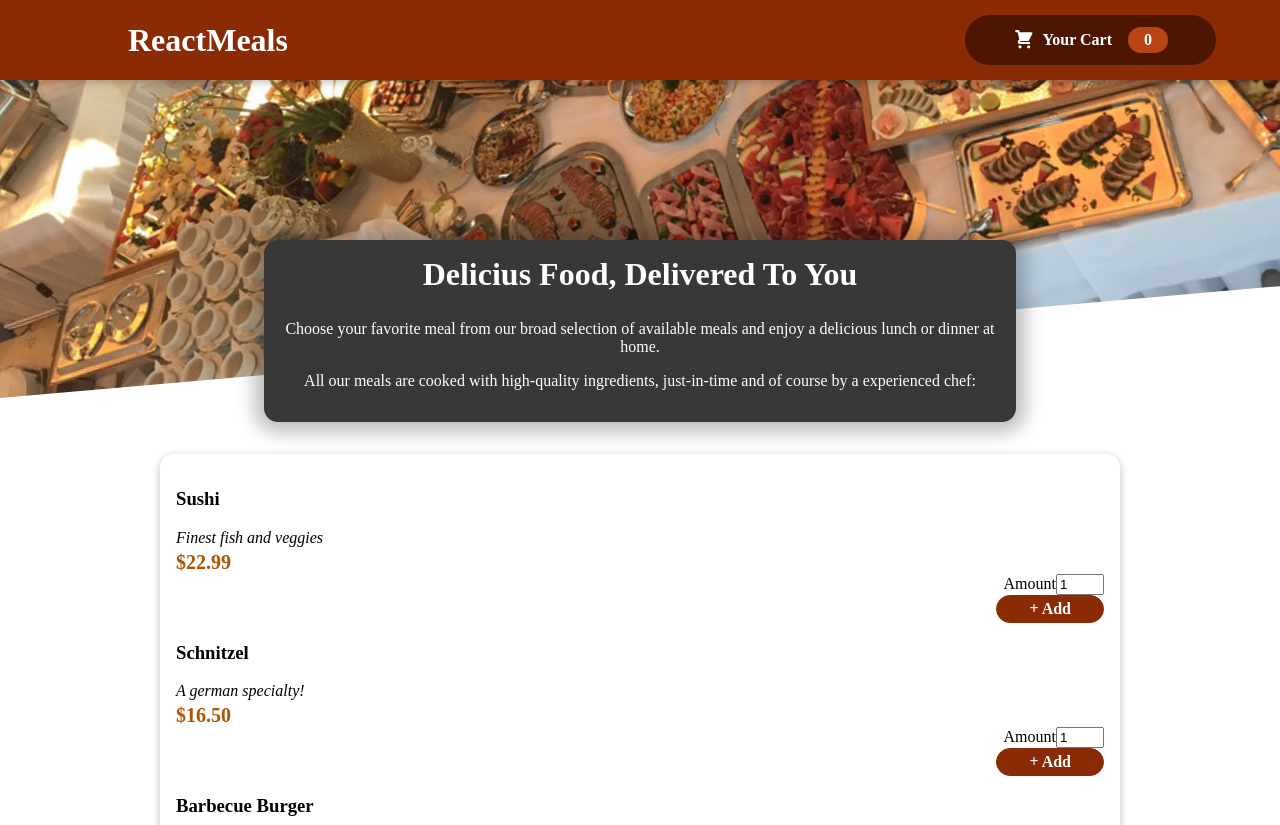
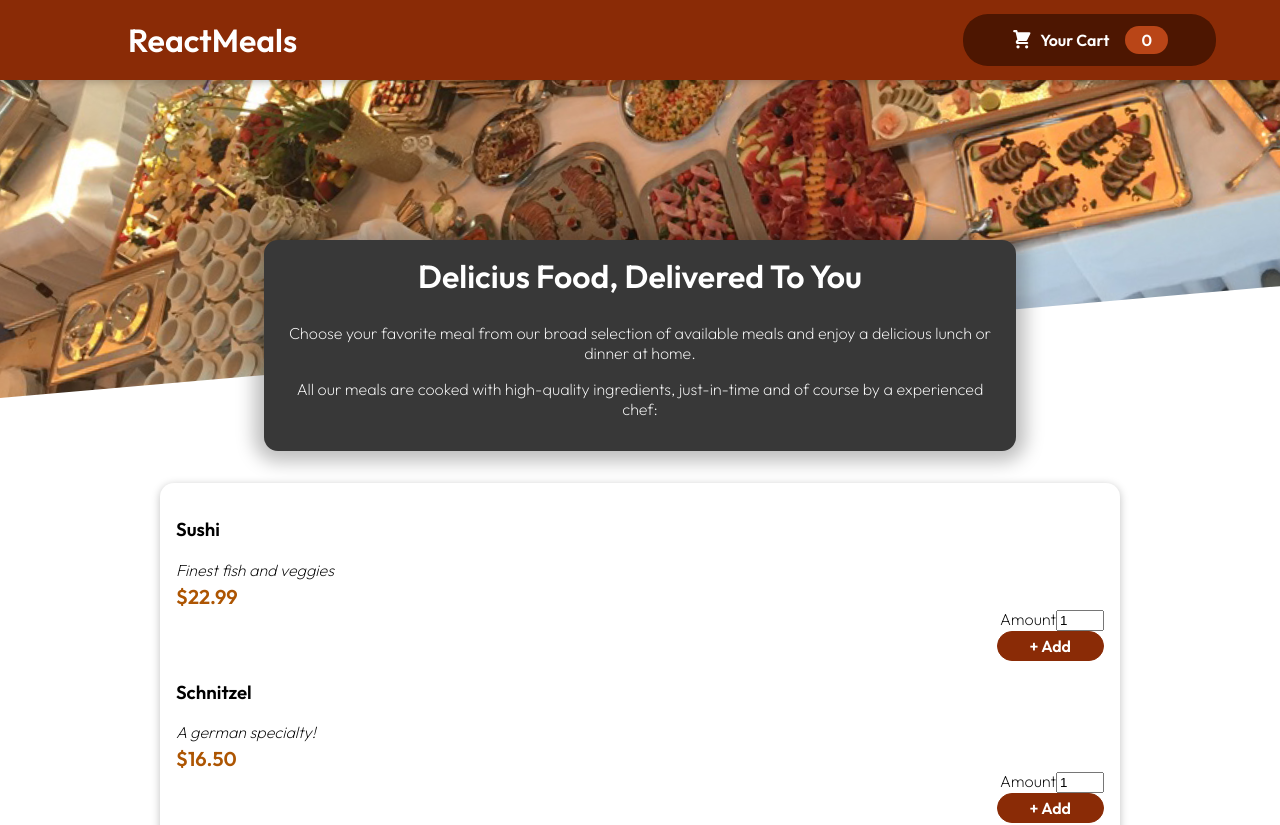
Before and after one commit to paskuvan/react-food, a React (Create React App) app: page / in a window 1280 px wide. Shown: the top 825 px of the page. Built offline with nearby package versions, Linux system fonts and the light colour scheme.

Commit message:
add fonts

```diff
--- a/public/index.html
+++ b/public/index.html
@@ -3,6 +3,9 @@
   <head>
     <meta charset="utf-8" />
     <link rel="icon" href="%PUBLIC_URL%/favicon.ico" />
+    <link rel="preconnect" href="https://fonts.googleapis.com">
+    <link rel="preconnect" href="https://fonts.gstatic.com" crossorigin>
+    <link href="https://fonts.googleapis.com/css2?family=Outfit:wght@200;600&display=swap" rel="stylesheet">
     <meta name="viewport" content="width=device-width, initial-scale=1" />
     <meta name="theme-color" content="#000000" />
     <meta
--- a/src/index.css
+++ b/src/index.css
@@ -1,3 +1,4 @@
 body {
   margin: 0;
+  font-family: 'Outfit', sans-serif;
 }
```
